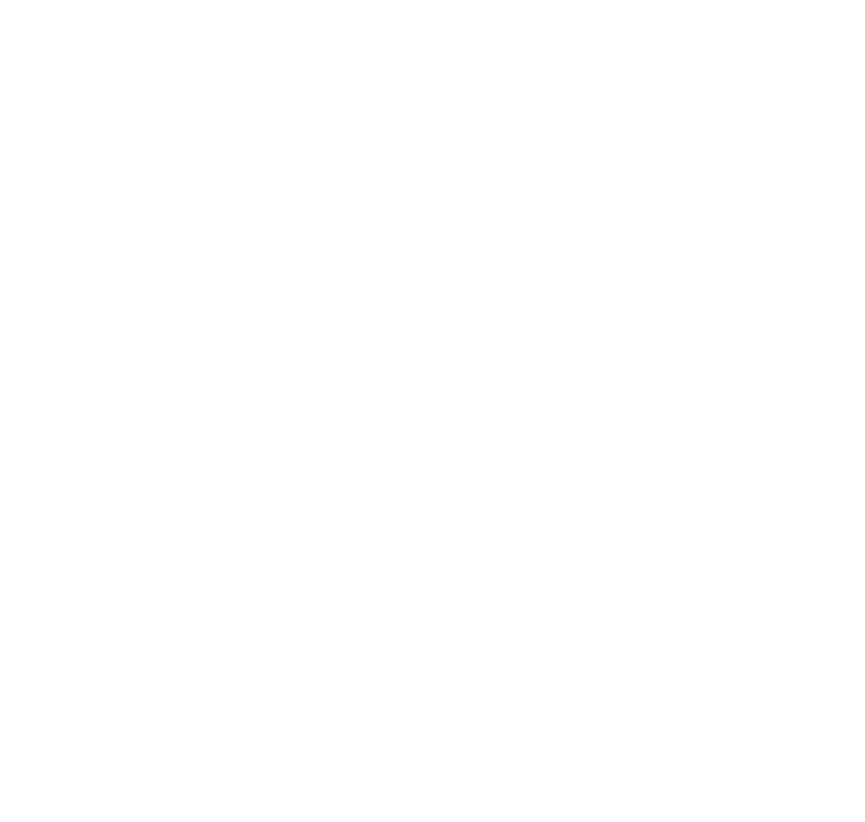
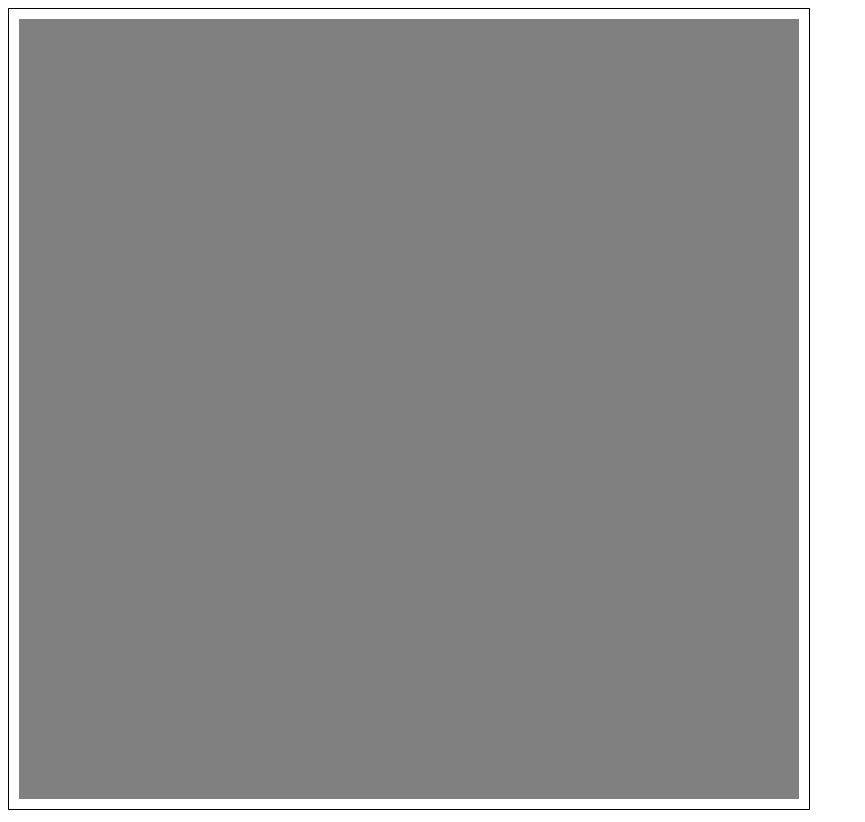
Before and after one commit to felerticia/canvas-react, a React (Create React App) app: page / in a window 1280 px wide. Shown: the whole page, without its empty margins (0-865 px from the left). Built offline with nearby package versions, Linux system fonts and the light colour scheme.

Commit message:
Step 2 : Ref / Context / Draw

```diff
--- a/src/App.js
+++ b/src/App.js
@@ -1,7 +1,7 @@
 import Canvas from "./Canvas/Canvas";
 
 function App() {
-  return <Canvas width="800" height="800"/>
+  return <Canvas width="800" height="800" style={{border:'1px solid black'}}/>
 }
 
 export default App;
--- a/src/Canvas/Canvas.js
+++ b/src/Canvas/Canvas.js
@@ -1,3 +1,17 @@
-const Canvas = props => <canvas {...props}/>
+import { useRef, useEffect } from 'react'
+
+const Canvas = props => {
+
+    const ref = useRef()
+
+    useEffect(() => {
+        const canvas = ref.current
+        const context = canvas.getContext('2d')
+        context.fillStyle = 'grey'
+        context.fillRect(10, 10, context.canvas.width - 20, context.canvas.height - 20)
+    }, [])
+
+  return <canvas ref={ref} {...props}/>
+}
 
 export default Canvas
```
